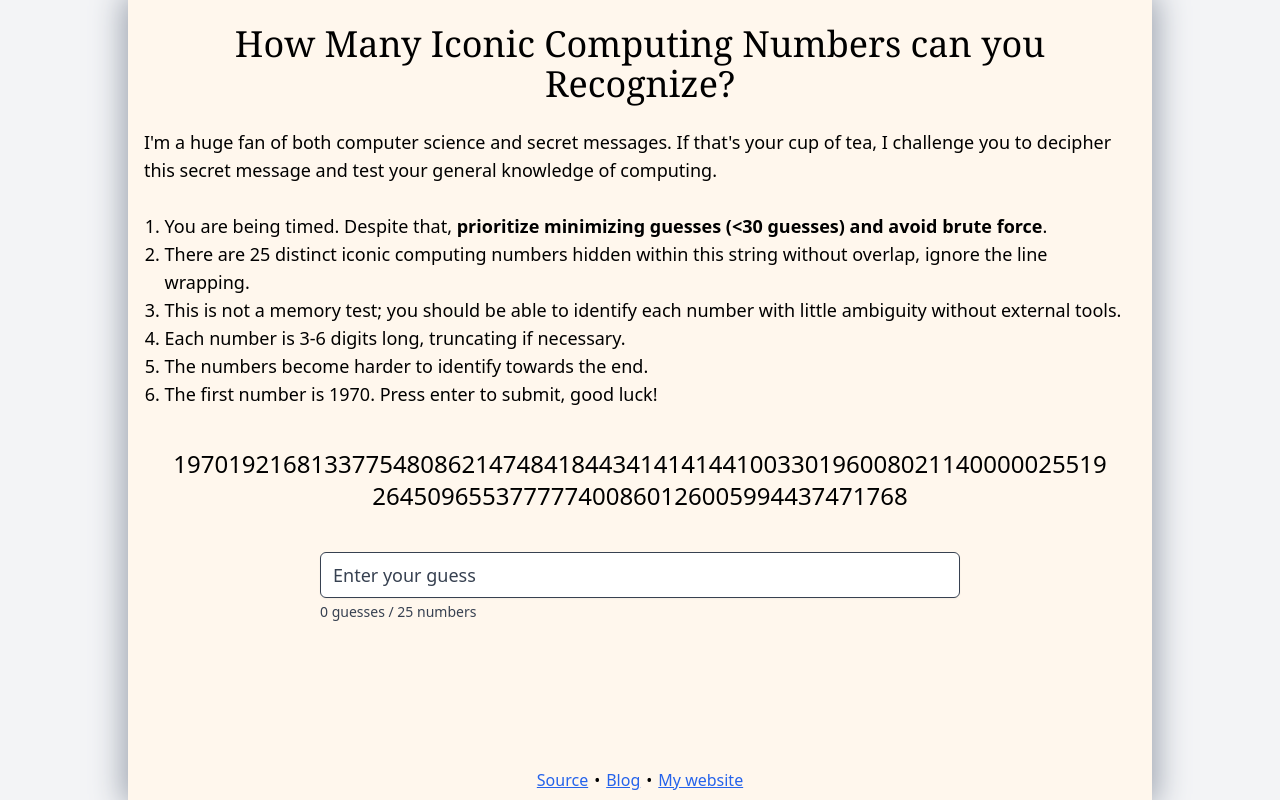
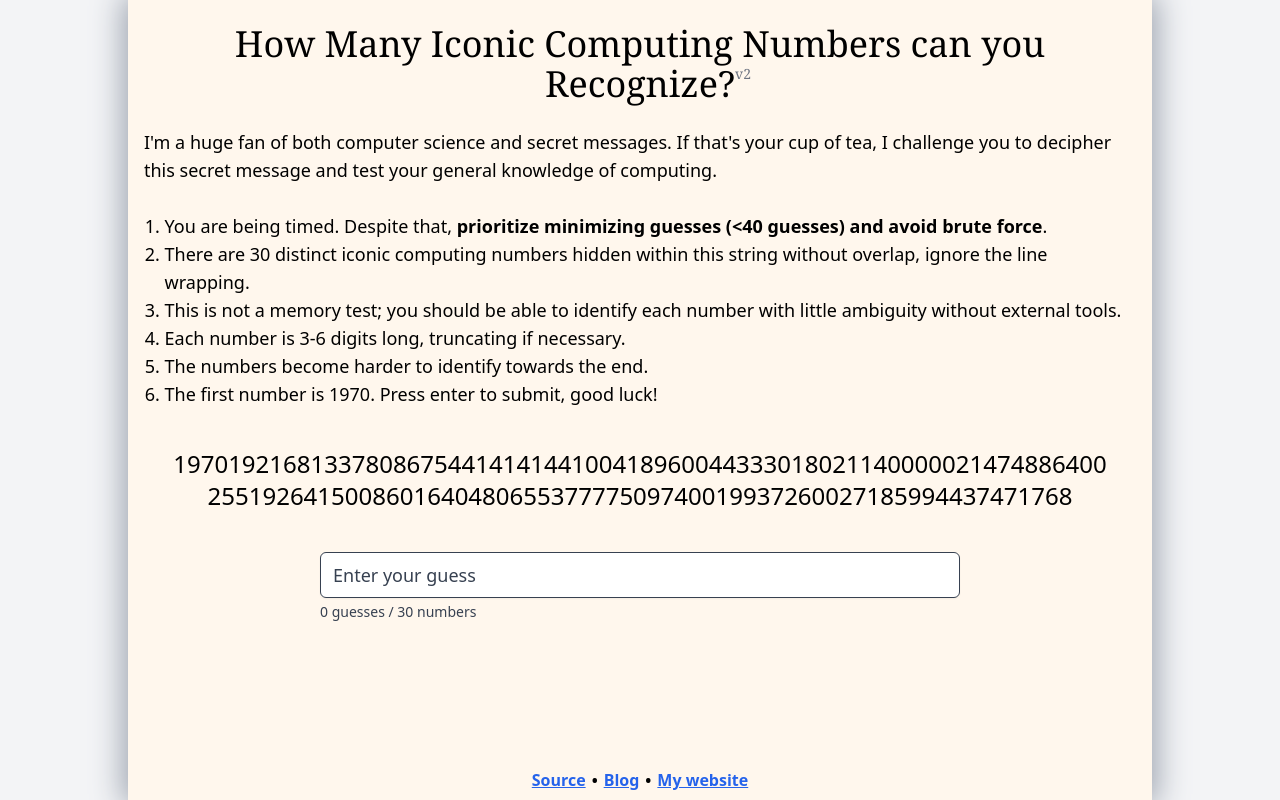
Before and after one commit to ArhanChaudhary/iconic-computing-numbers, a SvelteKit app: page / in a window 1280 px wide. Built offline with nearby package versions, Linux system fonts and the light colour scheme; a web font is replaced by a local one.

Commit message:
version two!

```diff
--- a/src/routes/+layout.svelte
+++ b/src/routes/+layout.svelte
@@ -7,7 +7,9 @@
 		class="mr-auto ml-auto max-w-5xl min-h-dvh bg-orange-50 px-4 shadow-[0_0_30px_5px] shadow-gray-400 relative pb-10"
 	>
 		<slot />
-		<div class="flex justify-center absolute bottom-0 h-10 items-center left-0 right-0 gap-0.5">
+		<div
+			class="flex justify-center absolute bottom-0 h-10 items-center left-0 right-0 gap-0.5 font-semibold"
+		>
 			<a
 				href="https://github.com/ArhanChaudhary/iconic-computing-numbers"
 				class="text-blue-600 underline mx-1">Source</a
--- a/src/routes/+page.svelte
+++ b/src/routes/+page.svelte
@@ -154,7 +154,9 @@
 </script>
 
 <div class="text-4xl font-medium font-patua text-center px-4 py-6">
-	How Many Iconic Computing Numbers can you Recognize?
+	How Many Iconic Computing Numbers can you Recognize?<span
+		class="absolute text-gray-500 text-sm translate-y-0.25">v2</span
+	>
 </div>
 <div class="text-lg">
 	<p>
@@ -165,7 +167,7 @@
 	<ol class="list-decimal pl-[2ch]">
 		<li>
 			You are being timed. Despite that, <b
-				>prioritize minimizing guesses (&lt;30 guesses) and avoid brute force</b
+				>prioritize minimizing guesses (&lt;40 guesses) and avoid brute force</b
 			>.
 		</li>
 		<li>
--- a/src/routes/+page.ts
+++ b/src/routes/+page.ts
@@ -1,19 +1,23 @@
 const numbers = [
 	{
 		value: '1970',
-		message:
-			'The UNIX epoch year for universal computer time representation. One of the first magic numbers you learn in computer science.',
+		message: 'The UNIX epoch year for universal computer time representation.',
 		link: 'https://en.wikipedia.org/wiki/Unix_time'
 	},
 	{
 		value: '192168',
-		message: 'The most commonly used private IPv4 address range, formally 192.168.0.0/16.',
+		message: 'The 192.168.0.0/16 private IPv4 address range.',
 		link: 'https://en.wikipedia.org/wiki/Private_network#Private_IPv4_addresses'
 	},
 	{
 		value: '1337',
-		message: '"Leet", in hacker speech.',
+		message: 'The word "Leet", or hacker speech.',
 		link: 'https://en.wikipedia.org/wiki/Leet'
+	},
+	{
+		value: '8086',
+		message: 'The Intel 8086, the first microprocessor with the now-widespread x86 architecture.',
+		link: 'https://en.wikipedia.org/wiki/Intel_8086'
 	},
 	{
 		value: '754',
@@ -21,50 +25,41 @@ const numbers = [
 		link: 'https://en.wikipedia.org/wiki/IEEE_754'
 	},
 	{
-		value: '8086',
-		message: 'The Intel 8086, the first microprocessor with the now-widespread x86 architecture.',
-		link: 'https://en.wikipedia.org/wiki/Intel_8086'
+		value: '414141',
+		message:
+			'The hexadecimal representation of "AAA ...", a string often used in buffer overflow attacks and other security exploits.',
+		link: 'https://en.wikipedia.org/wiki/Buffer_overflow'
 	},
 	{
-		value: '214748',
-		message:
-			'2^31 - 1 truncated, or the maximum value for a 32-bit signed binary integer. Also a common hard limit in video games.',
-		link: 'https://en.wikipedia.org/wiki/2147483647'
+		value: '44100',
+		message: 'The 44,100Hz standard sampling rate for digital and analog audio.',
+		link: 'https://en.wikipedia.org/wiki/44,100_Hz'
 	},
 	{
 		value: '418',
-		message: 'The HTTP status code for "I\'m a teapot", an April Fools\' joke by the IETF.',
+		message:
+			'The HTTP status code for "I\'m a teapot", an April Fools\' joke by the Internet Engineering Task Force.',
 		link: 'https://en.wikipedia.org/wiki/Hyper_Text_Coffee_Pot_Control_Protocol'
+	},
+	{
+		value: '9600',
+		message: 'The most common baud rate for serial communication.',
+		link: 'https://en.wikipedia.org/wiki/Baud'
 	},
 	{
 		value: '443',
 		message: 'The default port for HTTPS.',
 		link: 'https://en.wikipedia.org/wiki/HTTPS#Difference_from_HTTP'
 	},
-	{
-		value: '414141',
-		message:
-			'"AAA ..." in hexadecimal, a string often used in buffer overflow attacks and other security exploits.',
-		link: 'https://en.wikipedia.org/wiki/Buffer_overflow'
-	},
-	{
-		value: '44100',
-		message: 'The standard sampling rate for digital and analog audio.',
-		link: 'https://en.wikipedia.org/wiki/44,100_Hz'
-	},
+
 	{
 		value: '3301',
 		message: 'The Cicada 3301 internet mystery, popularized by LEMMiNO.',
 		link: 'https://en.wikipedia.org/wiki/Cicada_3301'
 	},
 	{
-		value: '9600',
-		message: 'A common baud rate for serial communication.',
-		link: 'https://en.wikipedia.org/wiki/Baud'
-	},
-	{
 		value: '80211',
-		message: 'The IEEE standard for wireless networking, or Wi-Fi.',
+		message: 'The IEEE 802.11 standard for wireless networking.',
 		link: 'https://en.wikipedia.org/wiki/IEEE_802.11'
 	},
 	{
@@ -73,23 +68,44 @@ const numbers = [
 		link: 'https://en.wikipedia.org/wiki/Virtual_memory'
 	},
 	{
+		value: '214748',
+		message:
+			'The truncated maximum value for the signed 32-bit binary integer. Also a common hard limit in video games.',
+		link: 'https://en.wikipedia.org/wiki/2147483647'
+	},
+	{
+		value: '86400',
+		message: 'The number of seconds in a day, common in time-related calculations.',
+		link: 'https://en.wikipedia.org/wiki/second'
+	},
+	{
 		value: '25519',
-		message: 'Curve25519, a widely used elliptic curve in cryptography and key exchange.',
+		message: 'The Curve25519 elliptic curve, widely used in cryptography and key exchange.',
 		link: 'https://en.wikipedia.org/wiki/Curve25519'
 	},
 	{
 		value: '264',
-		message: 'H.264 or Advanced Video Coding, a common video compression standard.',
+		message: 'The H.264 standard, the most commonly used format for video compression.',
 		link: 'https://en.wikipedia.org/wiki/Advanced_Video_Coding'
 	},
 	{
-		value: '509',
-		message: 'The X.509 ITU certificate standard, used in TLS and SSL.',
-		link: 'https://en.wikipedia.org/wiki/X.509'
+		value: '1500',
+		message: 'The maximum transmission unit for Ethernet frames in octets.',
+		link: 'https://en.wikipedia.org/wiki/Ethernet_frame#Structure'
+	},
+	{
+		value: '8601',
+		message: 'The ISO standard for human-readable universal date and time representation.',
+		link: 'https://en.wikipedia.org/wiki/ISO_8601'
+	},
+	{
+		value: '640480',
+		message: 'The 640x480 VGA resolution.',
+		link: 'https://en.wikipedia.org/wiki/Video_Graphics_Array'
 	},
 	{
 		value: '65537',
-		message: 'The most commonly chosen exponent in the RSA cryptosystem.',
+		message: 'The most commonly used exponent in the RSA cryptosystem.',
 		link: 'https://en.wikipedia.org/wiki/65537#Applications'
 	},
 	{
@@ -98,25 +114,33 @@ const numbers = [
 		link: 'https://en.wikipedia.org/wiki/Chmod'
 	},
 	{
+		value: '509',
+		message: 'The X.509 public key certificate standard.',
+		link: 'https://en.wikipedia.org/wiki/X.509'
+	},
+	{
 		value: '7400',
-		message:
-			'A popular series of digital logic integrated circuits, once the most popular for TTL.',
+		message: 'The 7400 series, a popular logic family.',
 		link: 'https://en.wikipedia.org/wiki/7400-series_integrated_circuits'
 	},
 	{
-		value: '8601',
-		message: 'The ISO standard for human-readable universal date and time representation.',
-		link: 'https://en.wikipedia.org/wiki/ISO_8601'
+		value: '19937',
+		message: 'The MT19937 pseudorandom number generator, commonly used in C++.',
+		link: 'https://en.wikipedia.org/wiki/Mersenne_Twister'
 	},
 	{
 		value: '2600',
-		message:
-			'2600: The Hacker Quarterly, a popular technical magazine, referencing the 2600Hz phreaking tone.',
-		link: 'https://en.wikipedia.org/wiki/2600:_The_Hacker_Quarterly'
+		message: 'The 2600Hz phreaking tone.',
+		link: 'https://en.wikipedia.org/wiki/2600_hertz'
+	},
+	{
+		value: '2718',
+		message: "The 2.7.18 last release of Python 2. Bonus points if you recognized Euler's number.",
+		link: 'https://en.wikipedia.org/wiki/History_of_Python#Version_2'
 	},
 	{
 		value: '5994',
-		message: 'The field refresh frequency for NTSC color.',
+		message: 'The 59.94Hz field refresh frequency for NTSC color.',
 		link: 'https://en.wikipedia.org/wiki/NTSC#Resolution_and_refresh_rate'
 	},
 	{
@@ -126,9 +150,8 @@ const numbers = [
 	},
 	{
 		value: '471768',
-		message:
-			'The truncated solution to the 25-year-long Busy Beaver Challenge for 5-state 2-symbol Turing machines.',
-		link: 'https://en.wikipedia.org/wiki/Busy_Beaver'
+		message: 'The truncated solution to the 25-year-long Busy Beaver Challenge.',
+		link: 'https://bbchallenge.org/story'
 	}
 ].map((number) => ({ ...number, guessed: false }));
 
@@ -154,6 +177,10 @@ const technicallyIncorrectNumbers = [
 		message: 'The HTTP status code for "Bad Request"'
 	},
 	{
+		value: '404',
+		message: 'The HTTP status code for "Not Found"'
+	},
+	{
 		value: '860',
 		message: 'The Intel i860 microprocessor'
 	},
```
Also changed, not shown: 1 other file (tests, documents, lock files or other folders).
